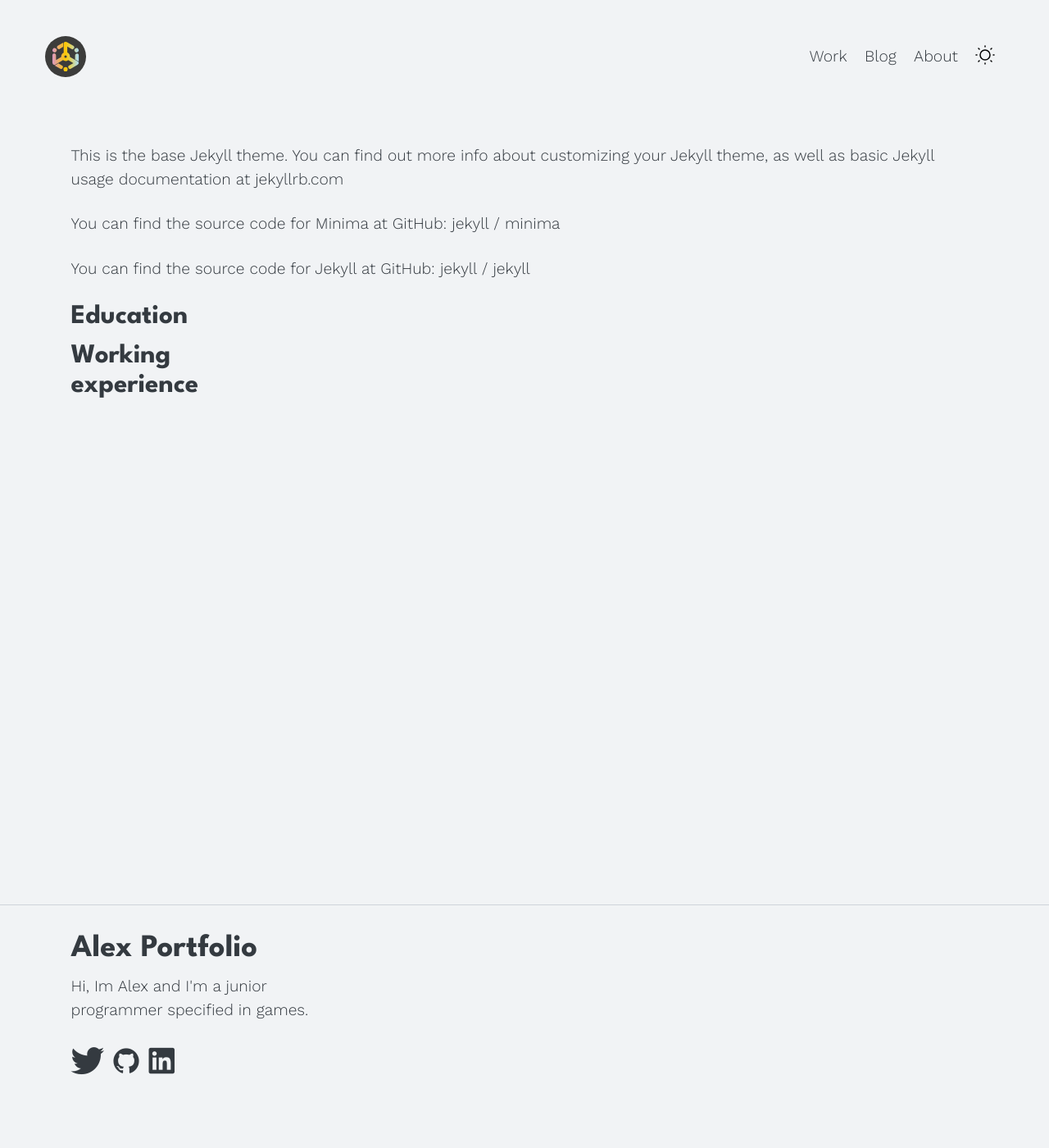
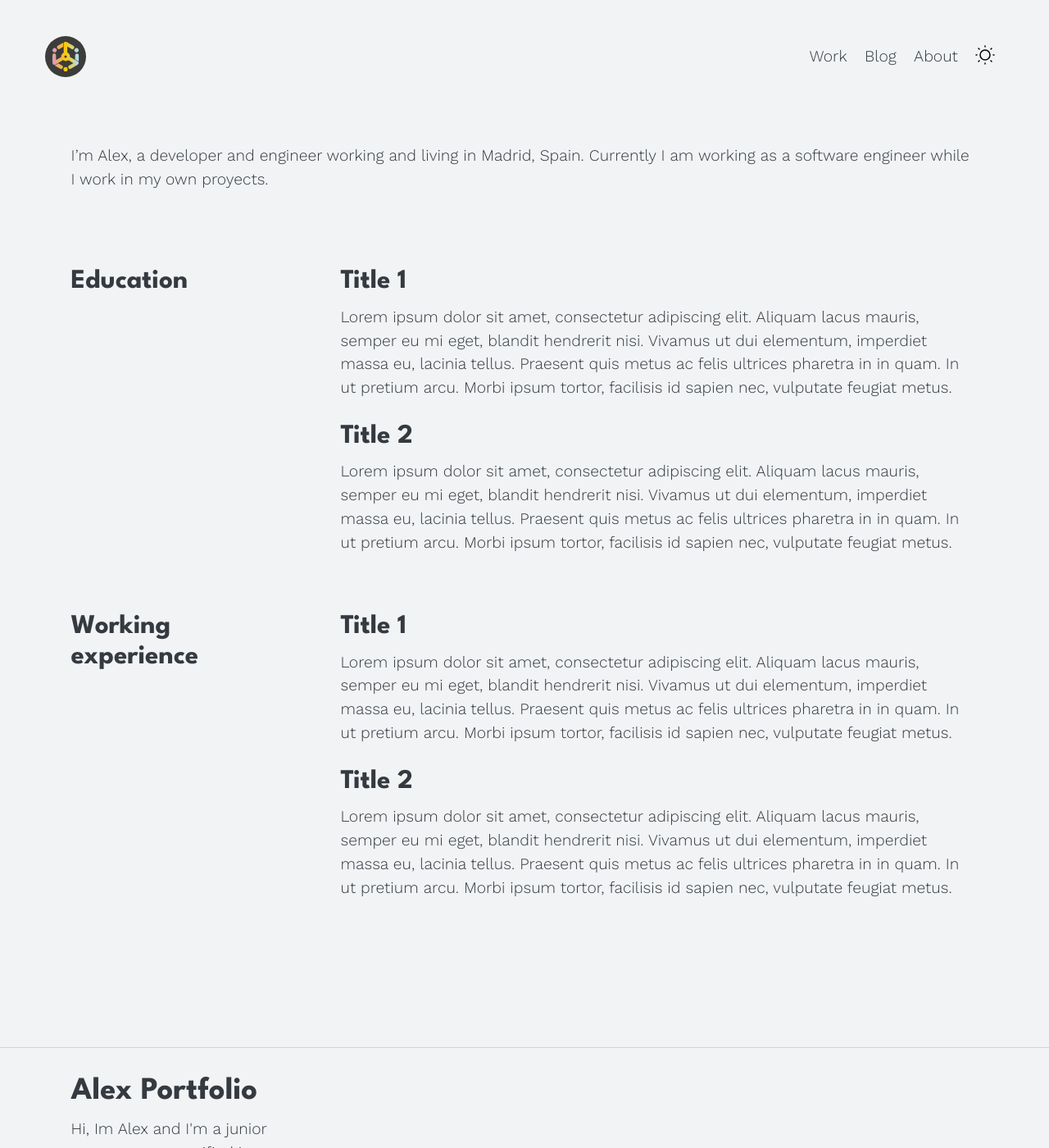
Before and after one commit to Alex-GameDev/Alex-GameDev.github.io, a Jekyll site: the page built from s3-about.md, in a window 1280 px wide and 1400 px high. Shown: the whole window at 82% size. Built offline with Jekyll 4.4.1, drawn with Linux system fonts in a browser that asks for light colours.

Commit message:
FEAT - About template

```diff
--- /dev/null
+++ b/_layouts/about.html
@@ -0,0 +1,54 @@
+---
+layout: default
+---
+
+<section class="section">
+    <div class="container">
+        {{content}}
+    </div>
+
+    <div class="container  mt-5">
+        <div class="row">
+            <div class="col-12 col-md-3">
+                <h4>Education</h4>
+            </div>
+            <div class="col-12 col-md-9 mb-3 ">
+                <ul class="ls-none">
+                    <li>
+                        <div>
+                            <h4>Title 1</h4>
+                            <p>Lorem ipsum dolor sit amet, consectetur adipiscing elit. Aliquam lacus mauris, semper eu mi eget, blandit hendrerit nisi. Vivamus ut dui elementum, imperdiet massa eu, lacinia tellus. Praesent quis metus ac felis ultrices pharetra in in quam. In ut pretium arcu. Morbi ipsum tortor, facilisis id sapien nec, vulputate feugiat metus.</p>
+                        </div>
+                    </li>
+                    <li>
+                        <div>
+                            <h4>Title 2</h4>
+                            <p>Lorem ipsum dolor sit amet, consectetur adipiscing elit. Aliquam lacus mauris, semper eu mi eget, blandit hendrerit nisi. Vivamus ut dui elementum, imperdiet massa eu, lacinia tellus. Praesent quis metus ac felis ultrices pharetra in in quam. In ut pretium arcu. Morbi ipsum tortor, facilisis id sapien nec, vulputate feugiat metus.</p>
+                        </div>
+                    </li>
+                </ul>
+            </div>
+        </div>
+        <div class="row">
+            <div class="col-12 col-md-3">
+                <h4>Working experience</h4>
+            </div>
+            <div class="col-12 col-md-9 mb-3">
+                <ul class="ls-none">
+                    <li>
+                        <div>
+                            <h4>Title 1</h4>
+                            <p>Lorem ipsum dolor sit amet, consectetur adipiscing elit. Aliquam lacus mauris, semper eu mi eget, blandit hendrerit nisi. Vivamus ut dui elementum, imperdiet massa eu, lacinia tellus. Praesent quis metus ac felis ultrices pharetra in in quam. In ut pretium arcu. Morbi ipsum tortor, facilisis id sapien nec, vulputate feugiat metus.</p>
+                        </div>
+                    </li>
+                    <li>
+                        <div>
+                            <h4>Title 2</h4>
+                            <p>Lorem ipsum dolor sit amet, consectetur adipiscing elit. Aliquam lacus mauris, semper eu mi eget, blandit hendrerit nisi. Vivamus ut dui elementum, imperdiet massa eu, lacinia tellus. Praesent quis metus ac felis ultrices pharetra in in quam. In ut pretium arcu. Morbi ipsum tortor, facilisis id sapien nec, vulputate feugiat metus.</p>
+                        </div>
+                    </li>
+                </ul>
+            </div>
+        </div>
+    </div>
+</section>
--- a/_layouts/page.html
+++ /dev/null
@@ -1,26 +0,0 @@
----
-layout: default
----
-
-<section class="section">
-    <div class="container">
-        {{content}}
-    </div>
-
-    <div class="container">
-        <div class="row">
-            <div class="col-12 col-md-3">
-                <h4>Education</h4>
-            </div>
-            <div class="col-12 col-md-9">
-            </div>
-        </div>
-        <div class="row">
-            <div class="col-12 col-md-3">
-                <h4>Working experience</h4>
-            </div>
-            <div class="col-12 col-md-9">
-            </div>
-        </div>
-    </div>
-</section>
--- a/_sass/base.scss
+++ b/_sass/base.scss
@@ -71,3 +71,7 @@ a{
 .logo{
     min-width: 50px;
 }
+
+.ls-none{
+    list-style: none;
+}
--- a/s3-about.md
+++ b/s3-about.md
@@ -1,18 +1,7 @@
 ---
-layout: page
+layout: about
 title: About
 permalink: /about/
 ---
 
-This is the base Jekyll theme. You can find out more info about customizing your Jekyll theme, as well as basic Jekyll usage documentation at [jekyllrb.com](https://jekyllrb.com/)
-
-You can find the source code for Minima at GitHub:
-[jekyll][jekyll-organization] /
-[minima](https://github.com/jekyll/minima)
-
-You can find the source code for Jekyll at GitHub:
-[jekyll][jekyll-organization] /
-[jekyll](https://github.com/jekyll/jekyll)
-
-
-[jekyll-organization]: https://github.com/jekyll
+I'm Alex, a developer and engineer working and living in Madrid, Spain. Currently I am working as a software engineer while I work in my own proyects.
```
Also changed, not shown: _posts/2023-10-15-jekyll.md (+4 -1 lines).
